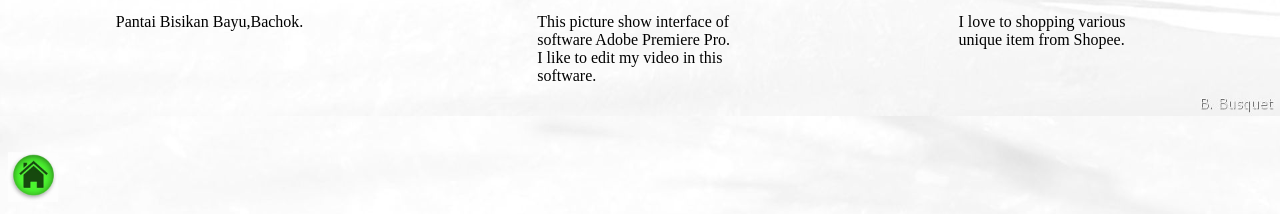
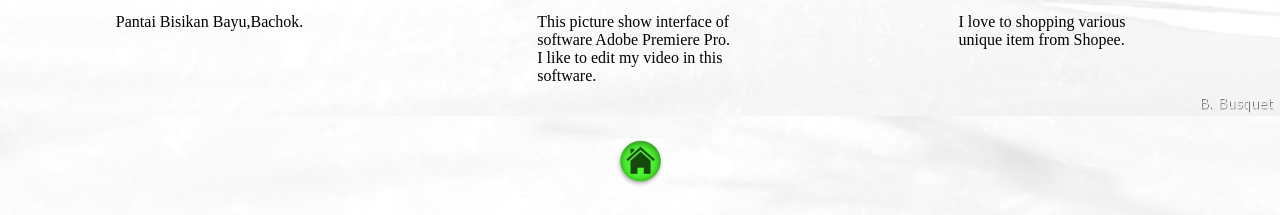
Before and after one commit to FikriAminuddin/FikriAminuddin.github.io, a plain HTML site: page photo_Gallery.html in a window 1280 px wide. Shown: the part 684-899 px from the top of the page. Drawn offline with Linux system fonts and the light colour scheme.

Commit message:
Update photo_Gallery.html

```diff
--- a/photo_Gallery.html
+++ b/photo_Gallery.html
@@ -134,11 +134,10 @@
         </div>
     </div>
 
-        <div>
-            <div class="navbar">
-                <a href="index.html"></a>
-                <img src="image/back.jpg"width="50" height="50"></div>
-        </div>
+        <div class="navbar">
+                <a href="index.html"><img src="image/back.jpg"width="50" height="50">
+                </a>
+         </div>
 
 </body>
 </html>
```
